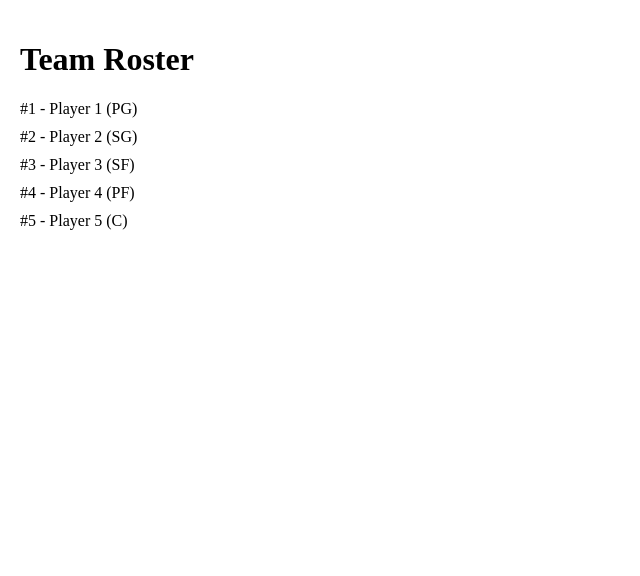
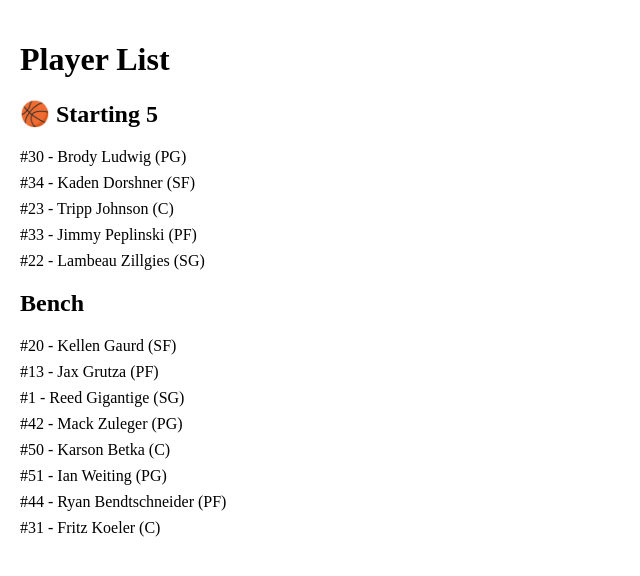
Before and after one commit to typicalryanb3-sys/ryan-basketball-app, a Next.js app: page /roster in a window 1280 px wide. Shown: the top 576 px of the page, without its empty margins (0-640 px from the left). Built offline with nearby package versions, Linux system fonts and the light colour scheme.

Commit message:
Update page.js

```diff
--- a/app/roster/page.js
+++ b/app/roster/page.js
@@ -1,18 +1,37 @@
 export default function Roster() {
-  const players = [
-    { name: "Player 1", number: 1, position: "PG" },
-    { name: "Player 2", number: 2, position: "SG" },
-    { name: "Player 3", number: 3, position: "SF" },
-    { name: "Player 4", number: 4, position: "PF" },
-    { name: "Player 5", number: 5, position: "C" },
+  const starters = [
+    { name: "Brody Ludwig", number: 30, position: "PG" },
+    { name: "Kaden Dorshner", number: 34, position: "SF" },
+    { name: "Tripp Johnson", number: 23, position: "C" },
+    { name: "Jimmy Peplinski", number: 33, position: "PF" },
+    { name: "Lambeau Zillgies", number: 22, position: "SG" },
+  ];
+
+  const bench = [
+    { name: "Kellen Gaurd", number: 20, position: "SF" },
+    { name: "Jax Grutza", number: 13, position: "PF" },
+    { name: "Reed Gigantige", number: 1, position: "SG" },
+    { name: "Mack Zuleger", number: 42, position: "PG" },
+    { name: "Karson Betka", number: 50, position: "C" },
+    { name: "Ian Weiting", number: 51, position: "PG" },
+    { name: "Ryan Bendtschneider", number: 44, position: "PF" },
+    { name: "Fritz Koeler", number: 31, position: "C" },
   ];
 
   return (
     <div style={{ padding: 20 }}>
-      <h1>Team Roster</h1>
+      <h1>Player List</h1>
 
-      {players.map((player) => (
-        <div key={player.number} style={{ marginBottom: 10 }}>
+      <h2>🏀 Starting 5</h2>
+      {starters.map((player) => (
+        <div key={player.number} style={{ marginBottom: 8 }}>
+          #{player.number} - {player.name} ({player.position})
+        </div>
+      ))}
+
+      <h2 style={{ marginTop: 20 }}>Bench</h2>
+      {bench.map((player) => (
+        <div key={player.number} style={{ marginBottom: 8 }}>
           #{player.number} - {player.name} ({player.position})
         </div>
       ))}
```
